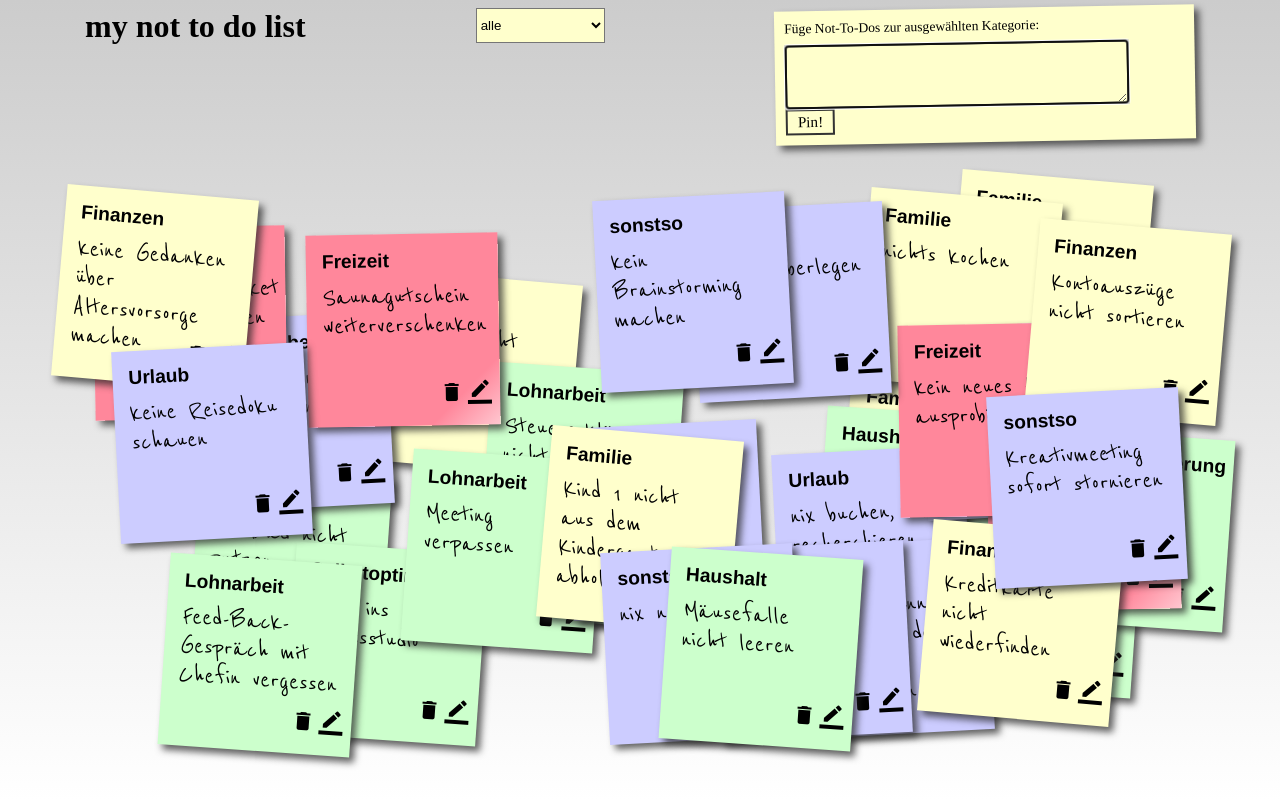
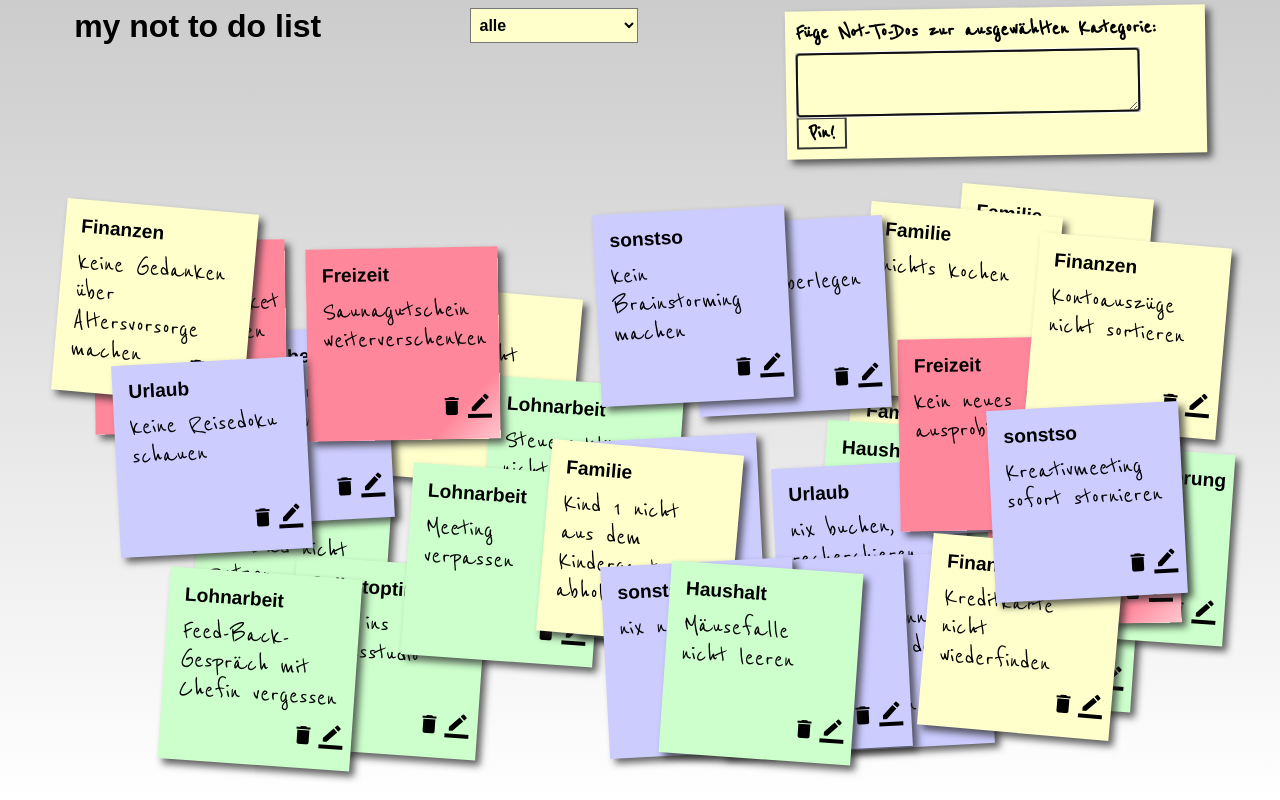
Before and after one commit to AnneQuinkenstein/list, a React (Create React App) app: page / in a window 1280 px wide. Built offline with nearby package versions, Linux system fonts and the light colour scheme.

Commit message:
changed font on addTask

```diff
--- a/src/App.css
+++ b/src/App.css
@@ -4,7 +4,7 @@
 }
 
 body {
-  font-family: arial, sans-serif;
+  font-family: "test", arial, sans-serif;
   font-size: 100%;
   background: -webkit-gradient(linear, left top, left bottom, from(#ccc), to(#fff));
   background: linear-gradient(#ccc, #fff);
@@ -24,7 +24,6 @@ body > div .App {
 }
 
 .title {
-  font-family: "test";
   text-align: center;
   margin: 1vh auto;
 }
@@ -207,11 +206,13 @@ body > div .App {
   margin: 1vh auto;
   -webkit-transform: rotate(0deg);
           transform: rotate(0deg);
+  font-size: 100%;
+  font-weight: 700;
+  padding-left: 5px;
 }
 
 .titleGroup .addTask {
   padding: 10px;
-  font-family: "Comic Sans MS";
   width: 400px;
   -webkit-box-shadow: 5px 5px 7px rgba(33, 33, 33, 0.7);
           box-shadow: 5px 5px 7px rgba(33, 33, 33, 0.7);
@@ -237,9 +238,10 @@ body > div .App {
 }
 
 .titleGroup .addTask p {
-  font-family: "test";
-  font-size: 1.7vh;
   padding-bottom: 1vh;
+  font-size: 150%;
+  font-weight: 700;
+  font-family: "Reenie Beanie", arial, sans-serif;
 }
 
 .titleGroup .addTask textarea {
@@ -277,8 +279,9 @@ body > div .App {
   border: 2px solid #333;
   padding: 2px 10px;
   background: none;
-  font-family: "test";
-  font-size: 1.9vh;
+  font-size: 150%;
+  font-weight: bold;
+  font-family: "Reenie Beanie", arial, sans-serif;
 }
 
 .titleGroup .addTask .inp-sit {
--- a/src/App.scss
+++ b/src/App.scss
@@ -4,16 +4,16 @@
 }
 
 body {
-  font-family: arial, sans-serif;
+  font-family: "test", arial, sans-serif;
   font-size: 100%;
   background: linear-gradient(#ccc, #fff);
   color: black;
   height: 100vh;
   min-width: 100vw;
-  >div{
+  > div {
     min-height: inherit;
     min-width: inherit;
-    .App{
+    .App {
       min-height: inherit;
       min-width: inherit;
     }
@@ -21,7 +21,6 @@ body {
 }
 
 .title {
-  font-family: "test";
   text-align: center;
   margin: 1vh auto;
 }
@@ -79,7 +78,7 @@ body {
         z-index: 500;
         cursor: pointer;
       }
-      &:focus-within{
+      &:focus-within {
         box-shadow: 10px 10px 7px rgba(0, 0, 0, 0.7);
         transform: scale(1.25);
         position: relative;
@@ -141,22 +140,24 @@ body {
     background: linear-gradient(135deg, #ff879b 81%, #ff879b 82%, #ffc7d0 100%);
     transform: rotate(-1deg);
   }
-  .select{
+  .select {
     height: 35px;
     margin: 1vh auto;
     transform: rotate(0deg);
+    font-size: 100%;
+    font-weight: 700;
+    padding-left: 5px;
   }
   .addTask {
     padding: 10px;
-    font-family: "Comic Sans MS";
     width: 400px;
     box-shadow: 5px 5px 7px rgba(33, 33, 33, 0.7);
     transform: rotate(-1deg);
     margin: 1vh auto;
     @media (max-width: 767px) {
-     position: absolute;
-     bottom: 1vh;
-     left: 1vw;
+      position: absolute;
+      bottom: 1vh;
+      left: 1vw;
     }
     &:hover {
       z-index: 999;
@@ -165,9 +166,10 @@ body {
       margin: 1px 0 15px 0;
     }
     p {
-      font-family: "test";
-      font-size: 1.7vh;
       padding-bottom: 1vh;
+      font-size: 150%;
+      font-weight: 700;
+      font-family: "Reenie Beanie", arial, sans-serif;
     }
     textarea {
       text-decoration: none;
@@ -194,8 +196,9 @@ body {
       border: 2px solid #333;
       padding: 2px 10px;
       background: none;
-      font-family: "test";
-      font-size: 1.9vh;
+      font-size: 150%;
+      font-weight: bold;
+      font-family: "Reenie Beanie", arial, sans-serif;
     }
     .inp-sit {
       border: 2px solid #333;
@@ -204,8 +207,6 @@ body {
     }
   }
 }
-
-
 
 .hidden {
   display: none;
```
Also changed, not shown: 1 other file (tests, documents, lock files or other folders).
